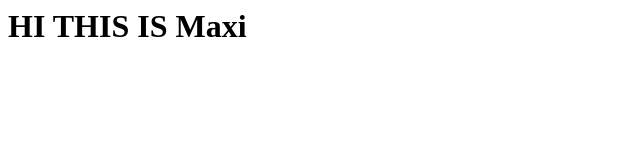
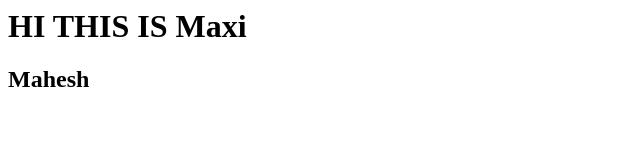
Before and after one commit to Mahesh-R-coder/Demo, a plain HTML site: page index.html in a window 1280 px wide. Shown: the whole page, without its empty margins (0-640 px from the left). Drawn offline with Linux system fonts and the light colour scheme.

Commit message:
feat : Added H2 Tag In Html File

```diff
--- a/index.html
+++ b/index.html
@@ -1 +1,2 @@
 <h1>HI THIS IS Maxi</h1>
+<h2>Mahesh</h2>
```
